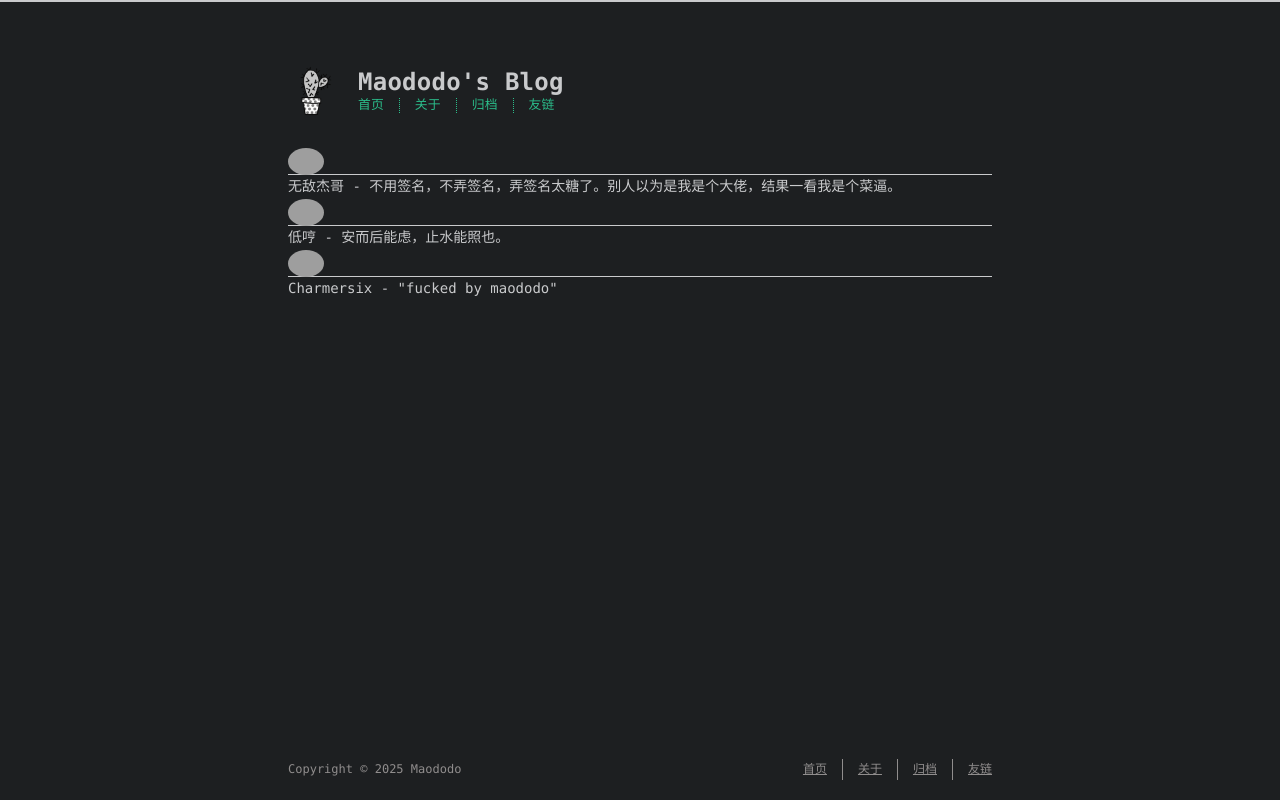
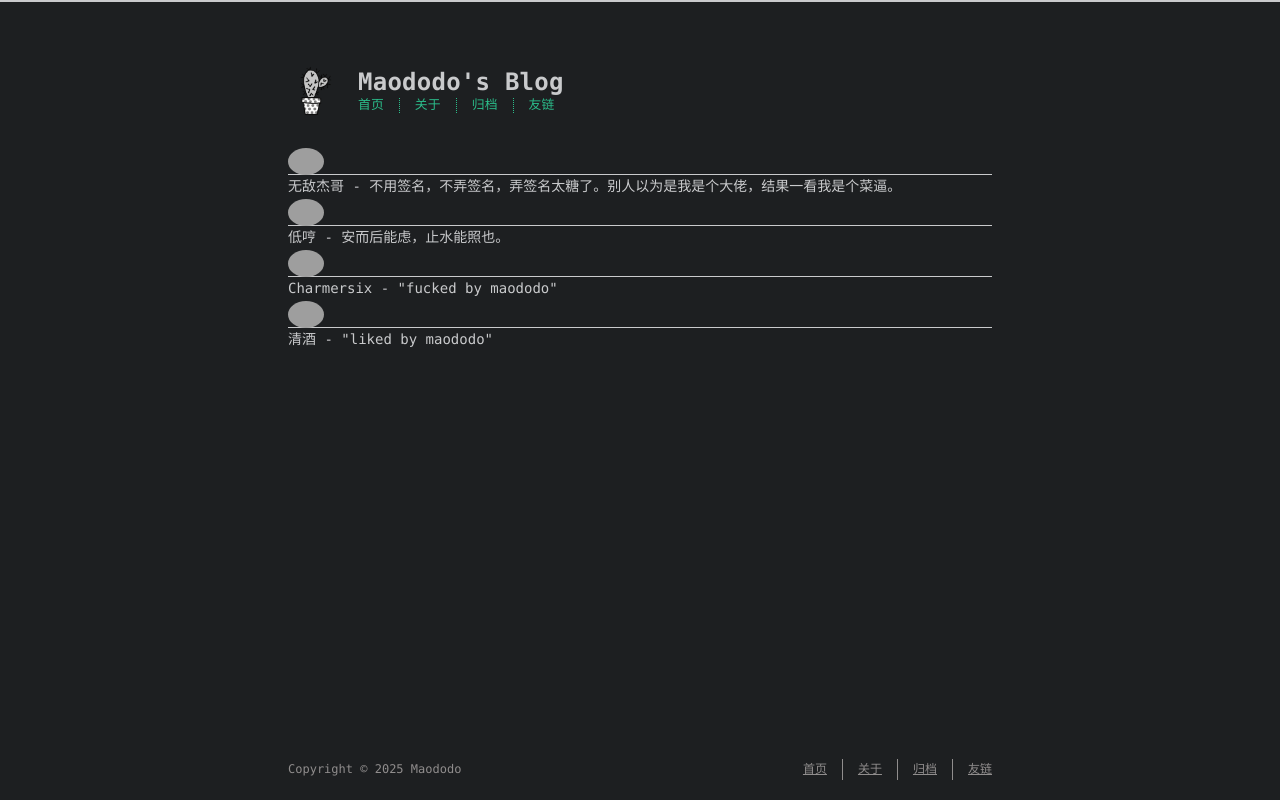
Before and after one commit to Ghbbhc/Ghbbhc.github.io, a plain HTML site: page links/index.html in a window 1280 px wide. Drawn offline with nearby package versions, Linux system fonts and the light colour scheme; grey boxes are pictures that could not be loaded; a web font is replaced by a local one.

Commit message:
Site updated: 2025-12-23 13:46:52

```diff
--- a/links/index.html
+++ b/links/index.html
@@ -6,18 +6,19 @@
     <meta http-equiv="X-UA-Compatible" content="IE=edge">
     <meta name="HandheldFriendly" content="True">
     <meta name="viewport" content="width=device-width, initial-scale=1, maximum-scale=5" />
-    <meta name="description" content="无敌杰哥 - 不用签名，不弄签名，弄签名太糖了。别人以为是我是个大佬，结果一看我是个菜逼。    低哼 - 安而后能虑，止水能照也。    Charmersix - &quot;fucked by maododo&quot;">
+    <meta name="description" content="无敌杰哥 - 不用签名，不弄签名，弄签名太糖了。别人以为是我是个大佬，结果一看我是个菜逼。    低哼 - 安而后能虑，止水能照也。    Charmersix - &quot;fucked by maododo&quot;    清酒 - &quot;liked by maododo&quot;">
 <meta property="og:type" content="website">
 <meta property="og:title" content="友情链接">
 <meta property="og:url" content="http://example.com/links/index.html">
 <meta property="og:site_name" content="Maododo&#39;s Blog">
-<meta property="og:description" content="无敌杰哥 - 不用签名，不弄签名，弄签名太糖了。别人以为是我是个大佬，结果一看我是个菜逼。    低哼 - 安而后能虑，止水能照也。    Charmersix - &quot;fucked by maododo&quot;">
+<meta property="og:description" content="无敌杰哥 - 不用签名，不弄签名，弄签名太糖了。别人以为是我是个大佬，结果一看我是个菜逼。    低哼 - 安而后能虑，止水能照也。    Charmersix - &quot;fucked by maododo&quot;    清酒 - &quot;liked by maododo&quot;">
 <meta property="og:locale" content="zh_CN">
 <meta property="og:image" content="https://youke2.picui.cn/s1/2025/12/23/694a0ff26ec7e.jpg">
 <meta property="og:image" content="https://youke2.picui.cn/s1/2025/12/23/694a0ff273e46.jpg">
 <meta property="og:image" content="https://charmersix.github.io/images/head.jpg">
-<meta property="article:published_time" content="2025-12-23T03:49:28.444Z">
-<meta property="article:modified_time" content="2025-12-23T03:49:28.436Z">
+<meta property="og:image" content="https://img.remit.ee/api/file/BQACAgUAAyEGAASHRsPbAAEN_tNpSivODgFE_pmL161FPF8BI9sPDgAC4BsAAig5UFb_hG8irWO24DYE.jpg">
+<meta property="article:published_time" content="2025-12-23T05:44:49.189Z">
+<meta property="article:modified_time" content="2025-12-23T05:44:49.172Z">
 <meta property="article:author" content="Maododo">
 <meta name="twitter:card" content="summary">
 <meta name="twitter:image" content="https://youke2.picui.cn/s1/2025/12/23/694a0ff26ec7e.jpg">
@@ -112,6 +113,10 @@
 <img src="https://charmersix.github.io/images/head.jpg" alt="GitHub" width="36" height="36" style="border-radius:50%;vertical-align:middle;margin-right:8px;display:inline-block;">
 </a>Charmersix - "fucked by maododo"
 
+<a target="_blank" rel="noopener" href="https://gintvt.cn/" style="text-decoration:none;color:inherit;">
+<img src="https://img.remit.ee/api/file/BQACAgUAAyEGAASHRsPbAAEN_tNpSivODgFE_pmL161FPF8BI9sPDgAC4BsAAig5UFb_hG8irWO24DYE.jpg" alt="GitHub" width="36" height="36" style="border-radius:50%;vertical-align:middle;margin-right:8px;display:inline-block;">
+</a>清酒 - "liked by maododo"
+
   </div>
 </article>
 
```
